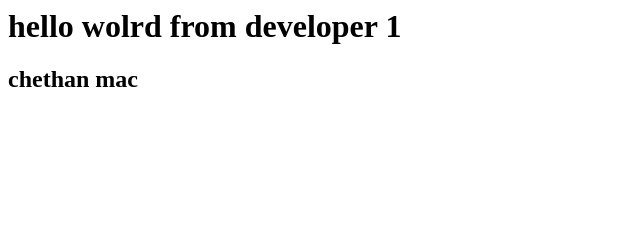
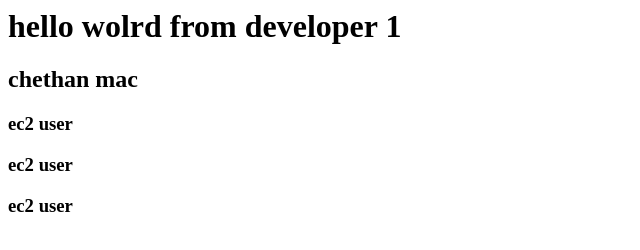
Before and after one commit to chethanr777/Hello, a plain HTML site: page index.html in a window 1280 px wide. Shown: the whole page, without its empty margins (0-640 px from the left). Drawn offline with Linux system fonts and the light colour scheme.

Commit message:
ec2 user 3rd and 3 lines

```diff
--- a/index.html
+++ b/index.html
@@ -2,3 +2,6 @@
 
 <h1> hello wolrd from developer 1 <h1>
 <h2> chethan mac <h2>
+<h3> ec2 user <h3>
+<h3> ec2 user <h3>
+<h3> ec2 user <h3>
```
